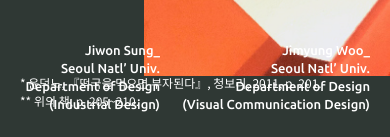
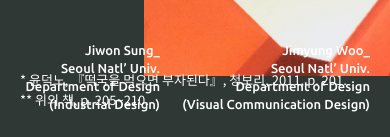
Before and after one commit to honmyung/honmyung, a plain HTML site: page 1chuseok.html in a window 390 px wide. Shown: the part 704-841 px from the top of the page. Drawn offline with Linux system fonts and the light colour scheme.

Commit message:
Update stylesheet_chuseok.css

```diff
--- a/stylesheet_chuseok.css
+++ b/stylesheet_chuseok.css
@@ -109,8 +109,8 @@ h1 {font-family: 'Noto Sans KR', sans-serif;}
               }
 
     .각주 {font-family: 'Noto Sans kr', sans-serif;
-        font-size: 12px;
-        line-height: 18px;
+        font-size: 13px;
+        line-height: 20px;
         color: white;
         position:fixed;
         text-align: left;
```
